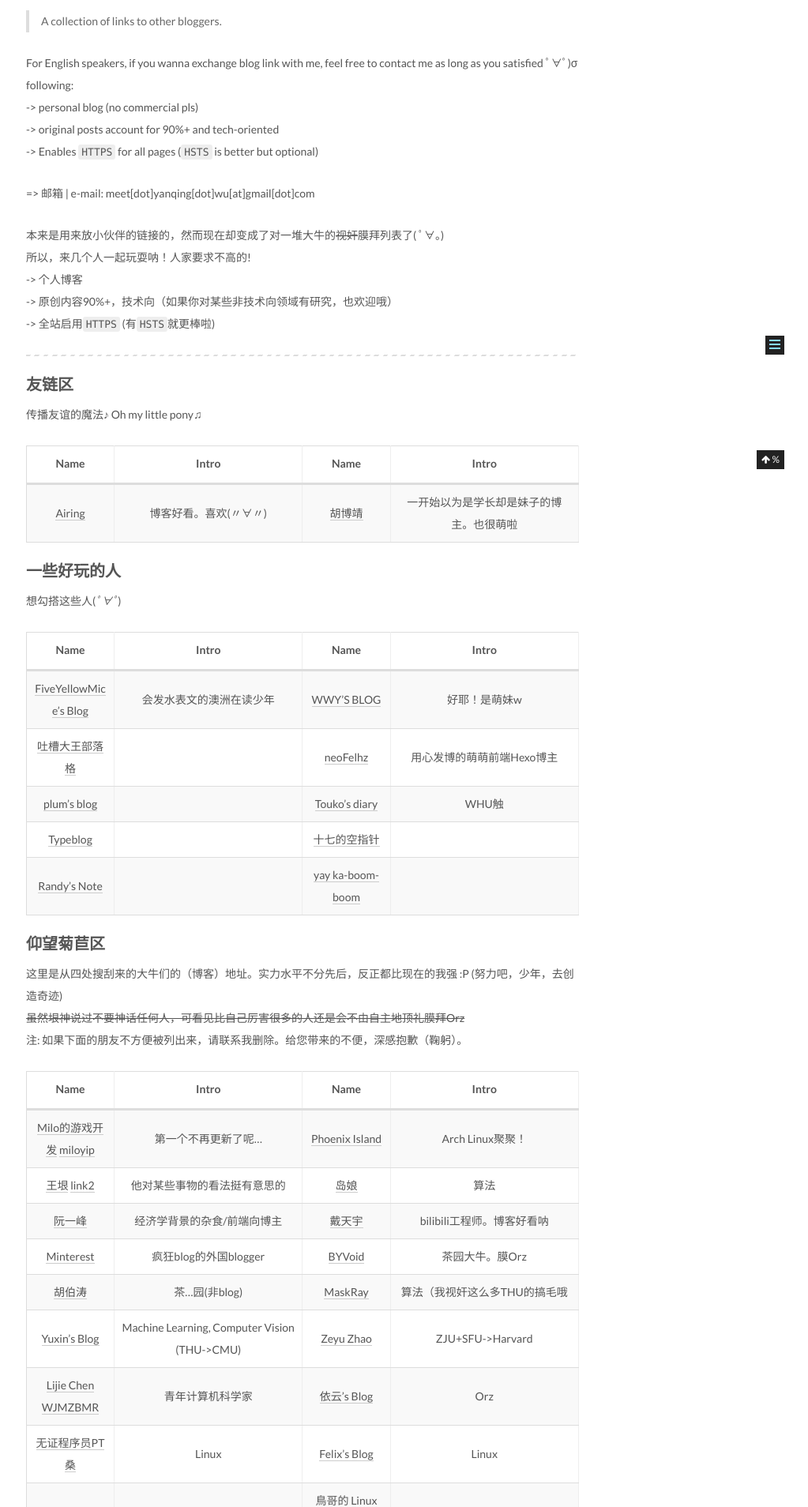
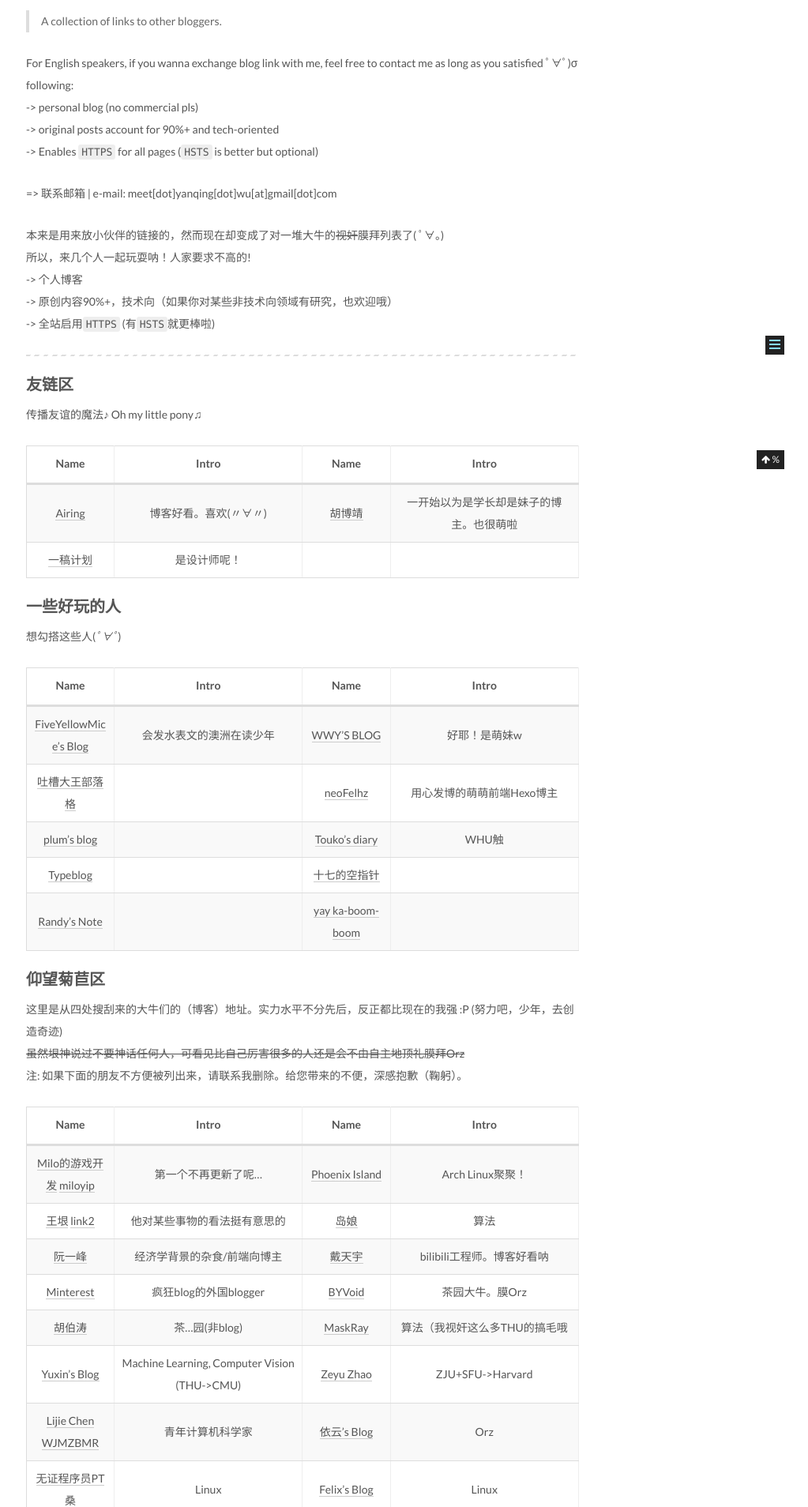
Before and after one commit to pwyq/blog, a Jekyll site: the page built from friends/index.html, in a window 1280 px wide. Shown: the part 406-2314 px from the top of the page at 79% size, without its empty margins (257-1280 px from the left). Built offline with Jekyll 4.4.1, drawn with Linux system fonts in a browser that asks for light colours; comment, search, counter and statistics services are not loaded.

Commit message:
Update links.md

```diff
--- a/_includes/_friends/links.md
+++ b/_includes/_friends/links.md
@@ -16,7 +16,7 @@ For English speakers, if you wanna exchange blog link with me, feel free to cont
 -> original posts account for 90%+ and tech-oriented
 -> Enables `HTTPS` for all pages (`HSTS` is better but optional)
 
-=> 邮箱 \| e-mail: meet[dot]yanqing[dot]wu[at]gmail[dot]com
+=> 联系邮箱 \| e-mail: meet[dot]yanqing[dot]wu[at]gmail[dot]com
 
 本来是用来放小伙伴的链接的，然而现在却变成了对一堆大牛的~~视奸~~膜拜列表了( ﾟ∀。)
 所以，来几个人一起玩耍呐！人家要求不高的!
@@ -32,6 +32,7 @@ For English speakers, if you wanna exchange blog link with me, feel free to cont
 | Name | Intro | Name | Intro |
 |:----:|:-----:|:----:|:-----:|
 | [Airing][4] | 博客好看。喜欢(〃∀〃) | [胡博靖][6] | 一开始以为是学长却是妹子的博主。也很萌啦 |
+| [一稿计划][35] | 是设计师呢！|
 
 ### 一些好玩的人
 想勾搭这些人(*ﾟ∀ﾟ*)
```
Also changed, not shown: other parts of _includes/_friends/links.md (+1 -0 lines).
